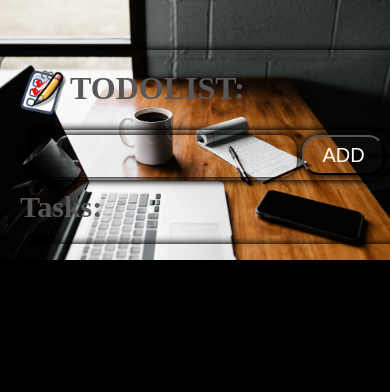
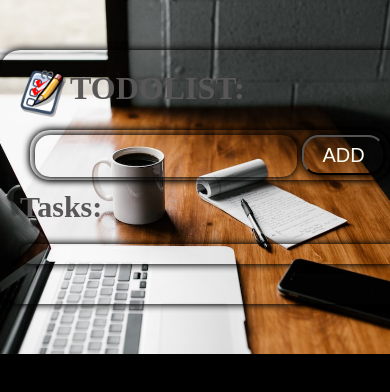
Before and after one commit to Sahil1036/Todo, a plain HTML site: page index.html in a window 390 px wide. Shown: the top 392 px of the page. Drawn offline with Linux system fonts and the light colour scheme.

Commit message:
Update Todo.css

```diff
--- a/Todo.css
+++ b/Todo.css
@@ -119,9 +119,6 @@ h2 {
 
 /* This is for responsiveness */
 @media only screen and (max-width:1150px) {
-html{
-    background-size:contain;
-}
    h1,
     h2 {
         color: rgb(88, 86, 86);
```
